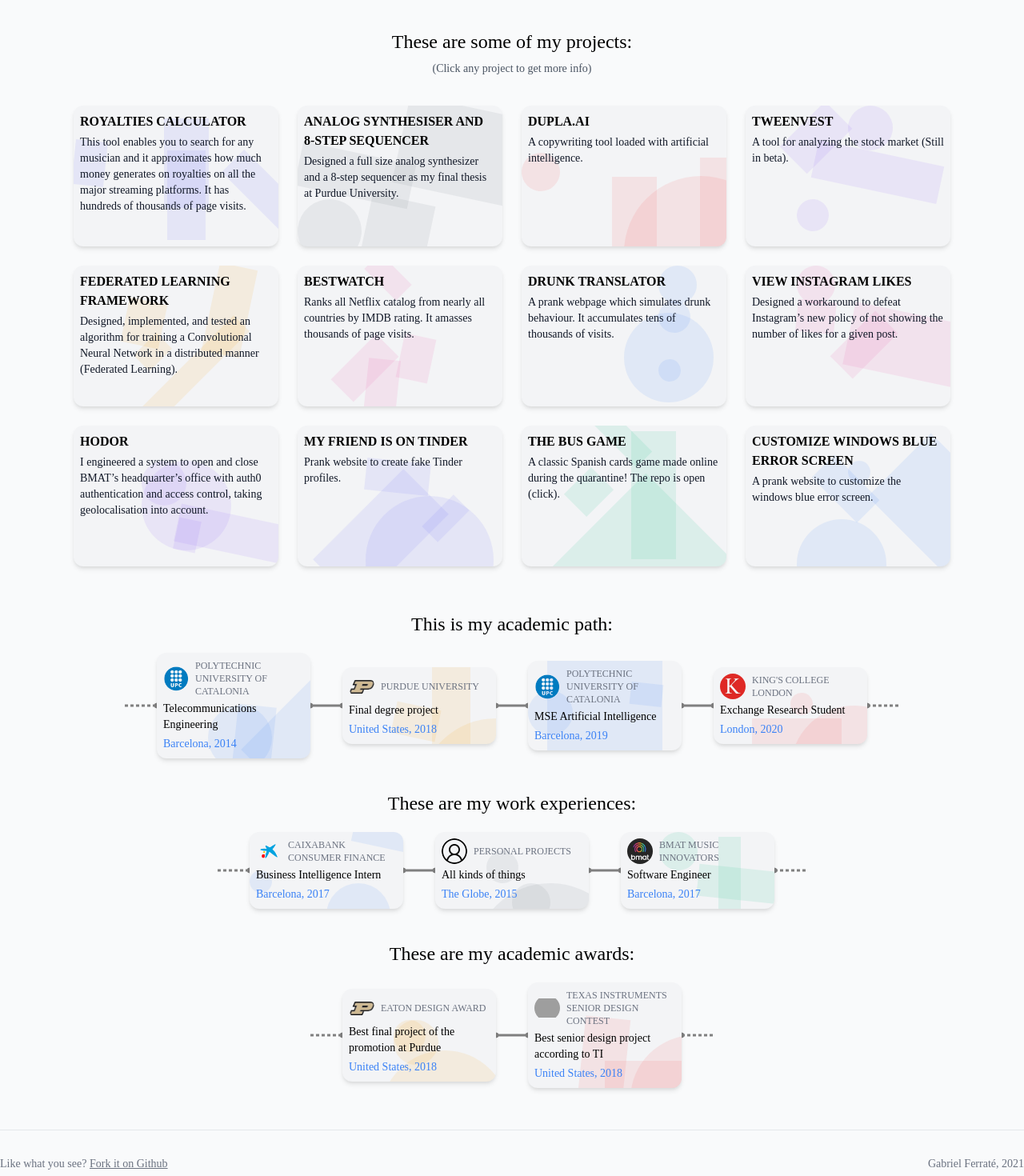
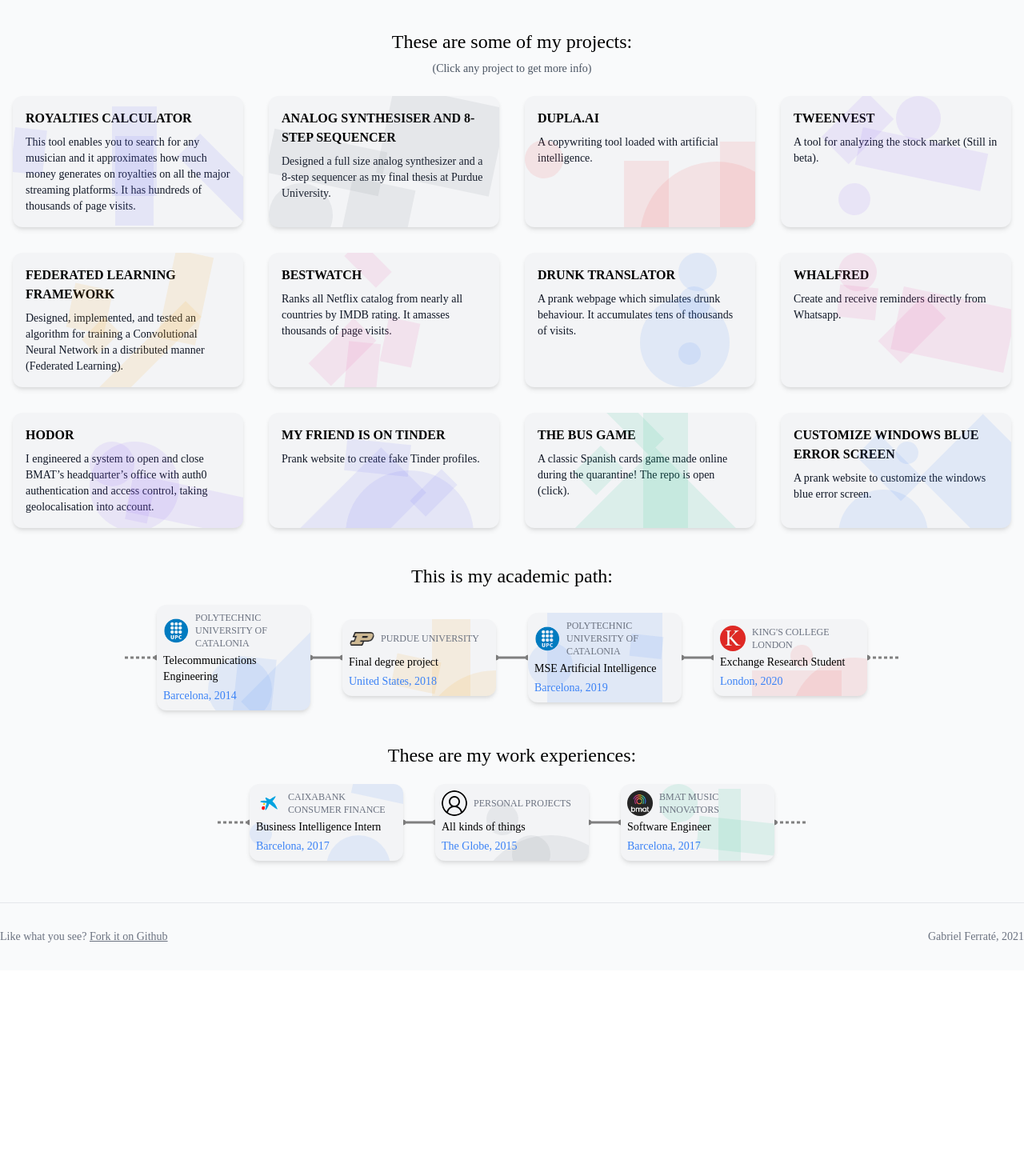
Before and after one commit to gferrate/personal_page, a Nuxt app: page / in a window 1280 px wide. Shown: the part 300-1770 px from the top of the page at 80% size. After the commit the page ends 1513 px from the top, so only its background shows below. Built offline with nearby package versions, Linux system fonts and the light colour scheme; grey boxes are pictures that could not be loaded; a web font is replaced by a local one.

Commit message:
Whalfred and small adjustments

```diff
--- a/components/CompletePath.vue
+++ b/components/CompletePath.vue
@@ -3,22 +3,22 @@
     class="
       mt-5
       flex flex-col
-      sm:flex-row
+      md:flex-row
       justify-center
       items-center
       space-y-4
-      sm:space-y-0
+      md:space-y-0
     "
   >
     <LinePath :dashed="true" circles="right" />
     <div
       class="
         flex flex-col
-        sm:flex-row
+        md:flex-row
         justify-center
         items-center
         space-y-4
-        sm:space-y-0
+        md:space-y-0
       "
       v-for="(uni, index) in infos"
       :key="index"
@@ -35,8 +35,8 @@
   props: {
     infos: {
       type: Array,
-      required: true,
-    },
-  },
+      required: true
+    }
+  }
 };
 </script>
--- a/components/LinePath.vue
+++ b/components/LinePath.vue
@@ -2,7 +2,7 @@
   <svg
     :height="dimensions.height"
     :width="dimensions.width"
-    class="transform rotate-90 sm:rotate-0"
+    class="transform rotate-90 md:rotate-0"
   >
     <line
       x1="0"
--- a/components/Project.vue
+++ b/components/Project.vue
@@ -1,11 +1,11 @@
 <template>
   <div
     class="
-      w-64
-      h-44
+      w-full
+      h-full
       bg-gray-100
       rounded-xl
-      p-2
+      p-4
       shadow-md
       cursor-pointer
       hover:shadow-lg
@@ -15,19 +15,19 @@
       ease-in-out
       transform
       relative
-      hover:rotate-6
+      hover:md:rotate-6
+      hover:rotate-2
       overflow-hidden
       group
-      m-3
       select-none
     "
     @click="open()"
   >
     <BackgroundFigure v-for="n in 4" :key="n" :color="color" />
-    <div class="z-10 relative text-base text-left font-bold">
+    <div class="text-base text-left font-bold">
       {{ title | capitalize }}
     </div>
-    <div class="z-10 relative text-sm text-left text-gray-900 mt-1">
+    <div class="text-sm text-left text-gray-900 mt-2">
       {{ subtitle }}
     </div>
   </div>
@@ -35,7 +35,7 @@
 
 <script>
 export default {
-  data: function () {
+  data: function() {
     return {};
   },
   props: ["title", "subtitle", "link", "color"],
@@ -48,19 +48,19 @@
     open() {
       var link = this.link;
       if (this.isMobile()) {
-        setTimeout(function () {
+        setTimeout(function() {
           window.open(link, "_blank").focus();
         }, 500);
       } else {
         window.open(link, "_blank").focus();
       }
-    },
+    }
   },
   filters: {
-    capitalize: function (value) {
+    capitalize: function(value) {
       if (!value) return "";
       return value.toUpperCase();
-    },
-  },
+    }
+  }
 };
 </script>
--- a/pages/index.vue
+++ b/pages/index.vue
@@ -62,7 +62,9 @@
       <h2 class="text-sm mt-2 text-center px-4 text-gray-600">
         (Click any project to get more info)
       </h2>
-      <div class="flex justify-center w-full mt-6 flex-wrap">
+      <div
+        class="w-full mt-6 grid grid-cols-1 md:grid-cols-4 gap-4 md:gap-8 px-4"
+      >
         <project
           v-for="proj in projects"
           :color="proj.color"
@@ -84,10 +86,10 @@
       <CompletePath :infos="works" />
     </section>
 
-    <section id="these-are-my-academic-distinctions" class="py-5 relative">
+    <!--<section id="these-are-my-academic-distinctions" class="py-5 relative">
       <Title class="">These are my academic awards:</Title>
       <CompletePath :infos="awards" />
-    </section>
+    </section>-->
 
     <section
       id="like-what-you-see"
@@ -304,13 +306,19 @@
           color: "bg-blue-500"
         },
         {
-          title: "View Instagram Likes",
-          subtitle:
-            "Designed a workaround to defeat Instagram’s new policy of not showing the number of likes for a given post.",
-          link:
-            "https://github.com/gferrate/personal_projects/tree/master/instagram_likes",
+          title: "Whalfred",
+          subtitle: "Create and receive reminders directly from Whatsapp.",
+          link: "https://whalfred.com/",
           color: "bg-pink-500"
         },
+        //{
+        //  title: "View Instagram Likes",
+        //  subtitle:
+        //    "Designed a workaround to defeat Instagram’s new policy of not showing the number of likes for a given post.",
+        //  link:
+        //    "https://github.com/gferrate/personal_projects/tree/master/instagram_likes",
+        //  color: "bg-pink-500"
+        //},
         {
           title: "Hodor",
           subtitle:
```
